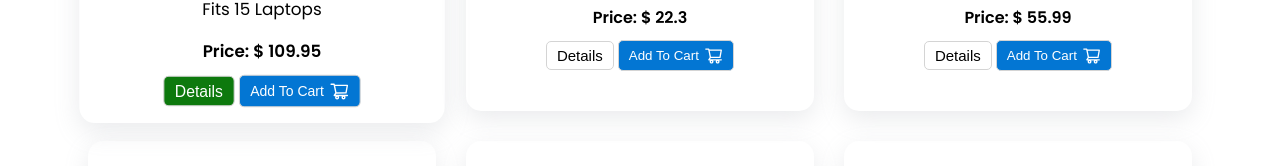
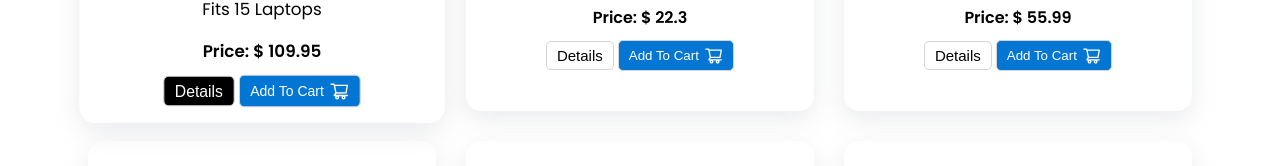
Before and after one commit to rakibshakib/enlight-react-task, a React (Create React App) app: page / in a window 1280 px wide. In both pictures the pointer is over the button 201 px from the left and 645 px from the top of the page. Shown: the part 565-731 px from the top of the page. Built offline with nearby package versions, Linux system fonts and the light colour scheme; grey boxes are pictures that could not be loaded.

Commit message:
Added some color on product display option

```diff
--- a/src/asset/style/_displayProduct.scss
+++ b/src/asset/style/_displayProduct.scss
@@ -81,7 +81,7 @@
             margin-right: 2px;
             font-size: 15px;
             &:hover {
-                background-color: rgb(13, 121, 13);
+                background-color: black;
                 color: white;
             }
         }
```
